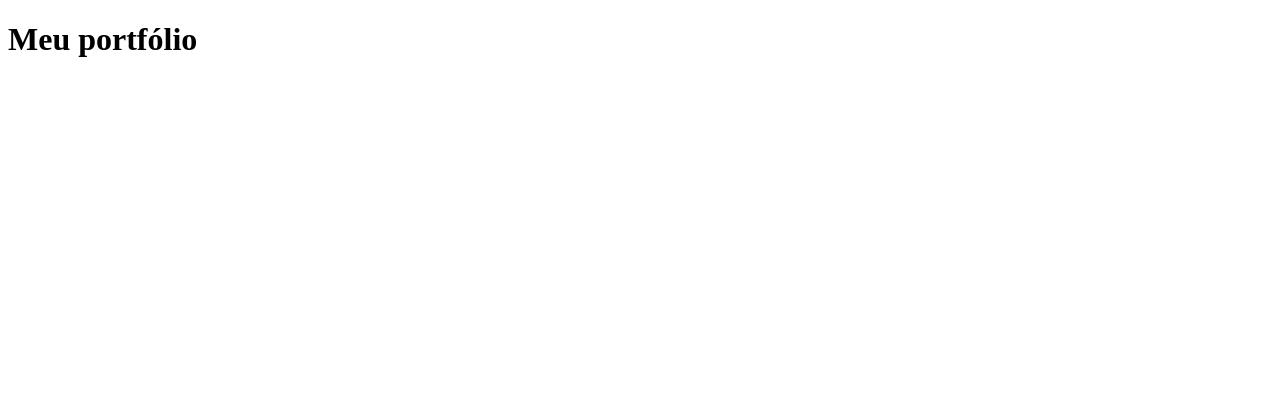
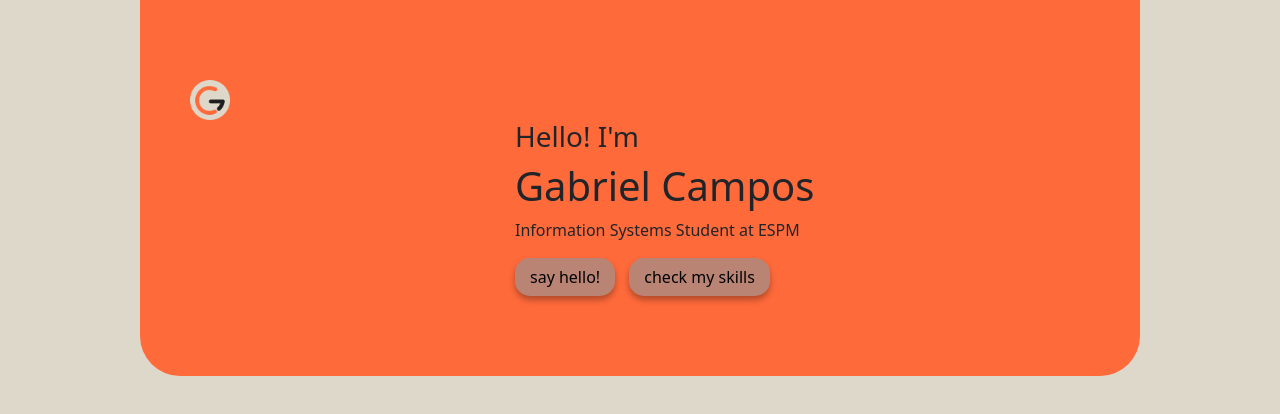
Before and after one commit to gabrielccr-555/gabrielccr-555, a plain HTML site: page index.html in a window 1280 px wide. Drawn offline with nearby package versions, Linux system fonts and the light colour scheme.

Commit message:
Inicio do portfólio
Salvando progresso

```diff
--- /dev/null
+++ b/index.css
@@ -0,0 +1,75 @@
+/* CSS Geral */
+body {
+    margin: 0;
+    background-color: #DED8CB;
+}
+
+.limitador {
+    max-width: 1000px;
+    margin: 0px auto;
+}
+
+/* CSS da intro */
+.button-img-logo {
+    display: inline-block;
+    transition: transform 0.3s ease;
+}
+
+.button-img-logo img {
+    max-width: 40px;
+    height: auto;
+}
+
+.button-img-logo:hover {
+    transform: scale(1.1);  /* Aumenta a imagem um pouco ao passar o mouse */
+}
+
+.intro {
+    position: relative;
+    background-color: #FF6A3B;
+    padding: 80px 50px;
+    border-radius: 0px 0px 40px 40px;
+}
+.intro-conteudo {
+    margin: 0 auto;
+    width: 50%;
+    text-align: left;
+    padding-left: 100px;
+}
+
+.button-intro {
+    margin-right: 10px;
+    text-align: center;
+    text-decoration: none;
+    color: #000000;
+    background-color: #BA8474;
+    border-radius: 15px;
+    padding: 7px 15px;
+    cursor: pointer;
+    transition: all 0.4s ease;
+    box-shadow: 0px 4px 6px rgba(0, 0, 0, 0.3);
+    /* garante que o botão expanda em hover: */
+    display: inline-block;
+}
+.button-intro:hover {
+    background-color: #C2AA55;
+    transform: scale(1.05);
+}
+
+/* .button-solicitar {
+    text-decoration: none;
+    color: #000;
+    background-color: #DAA14C;
+    border-radius: 15px;
+    padding: 7px 20px;
+    box-shadow: 0px 4px 6px rgba(0, 0, 0, 0.3);
+    position: absolute;
+    bottom: 15px;
+    right: 15px;
+    cursor: pointer;
+    transition: all 0.4s ease;
+}
+.button-solicitar:hover {
+    background-color: #F8BB63;
+    transform: scale(1.05);
+} */
--- a/index.html
+++ b/index.html
@@ -4,8 +4,23 @@
     <meta charset="UTF-8">
     <meta name="viewport" content="width=device-width, initial-scale=1.0">
     <title>Gabriel Campos</title>
+    <link href="https://cdn.jsdelivr.net/npm/bootstrap@5.3.3/dist/css/bootstrap.min.css" rel="stylesheet">
+    <link rel="stylesheet" href="index.css">
 </head>
-<body>
-    <h1>Meu portfólio</h1>
+<body class="limitador">
+
+    <div class="intro">
+        <a href="https://www.google.com.br/" class="button-img-logo">
+            <img src="logo4.png" alt="logo">
+        </a>
+        <div class="intro-conteudo">
+            <h3>Hello! I'm</h3>
+            <h1>Gabriel Campos</h1>
+            <p>Information Systems Student at ESPM</p>
+            <a class="button-intro" href="https://www.google.com.br/">say hello!</a>
+            <a class="button-intro" href="https://www.google.com.br/">check my skills</a>
+        </div>
+    </div>
+
 </body>
 </html>
```
Also changed, not shown: logo.png (added), logo2.png (added), logo3.png (added), logo4.png (added), logo5.png (added).
